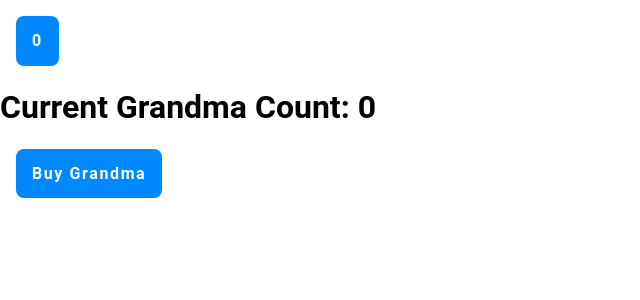
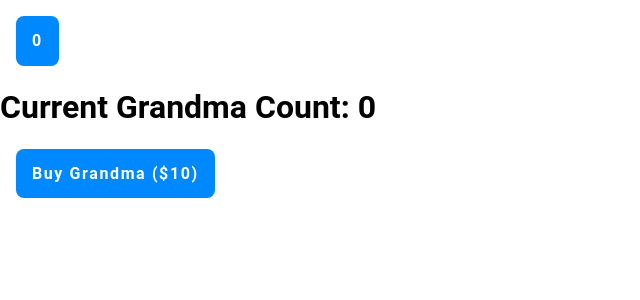
Before and after one commit to Bricktech2000/Digital-Panda-Game, a Next.js app: page /game in a window 1280 px wide. Shown: the top 300 px of the page, without its empty margins (0-640 px from the left). Built offline with nearby package versions, Linux system fonts and the light colour scheme.

Commit message:
Added price and total deduction to game.js

```diff
--- a/pages/game.js
+++ b/pages/game.js
@@ -5,23 +5,37 @@ import styles from '../styles/index.module.css';
 var clickMult = 1
 
 const Game = () => {
-  const [count, setCount] = useState(0);
+  const [cookieTotal, setCookieTotal] = useState(0);
   const [grandmaCount, setGrandmaCount] = useState(0);
-  const [grandmaPrice, setGrandmaPrice] = useState(0);
+  const [grandmaPrice, setGrandmaPrice] = useState(10);
 
+  /**
+   * Returns True if price is under the global value of cookieTotal
+   * @param {*} price
+   * @returns bool
+   */
+  const checkUnderPrice = (price) => {
+    return price <= cookieTotal
+  }
 
   const grandmaUpdate = () => {
-    clickMult += 0.1
-    setGrandmaCount(grandmaCount + 1)
-    setGrandmaPrice(grandmaPrice + 1)
-    console.log(clickMult)
+    if (checkUnderPrice(grandmaPrice) == true) {
+      clickMult += 0.1
+      setGrandmaCount(grandmaCount + 1)
+
+      setGrandmaPrice(grandmaPrice + 1)
+      setCookieTotal(cookieTotal - grandmaPrice)
+
+      console.log(clickMult)
+    }
+
   }
 
   return (
     <div className={styles.Index}>
-      <Button onClick={() => {setCount((count + 1*clickMult))}}>{Math.floor(count)}</Button>
+      <Button onClick={() => {setCookieTotal((cookieTotal + 1*clickMult))}}>{Math.floor(cookieTotal)}</Button>
       <h1 >Current Grandma Count: {grandmaCount}</h1>
-      <Button onClick = {grandmaUpdate}>Buy Grandma</Button>
+      <Button onClick = {grandmaUpdate}>Buy Grandma (${grandmaPrice})</Button>
     </div>
 
     );
```
